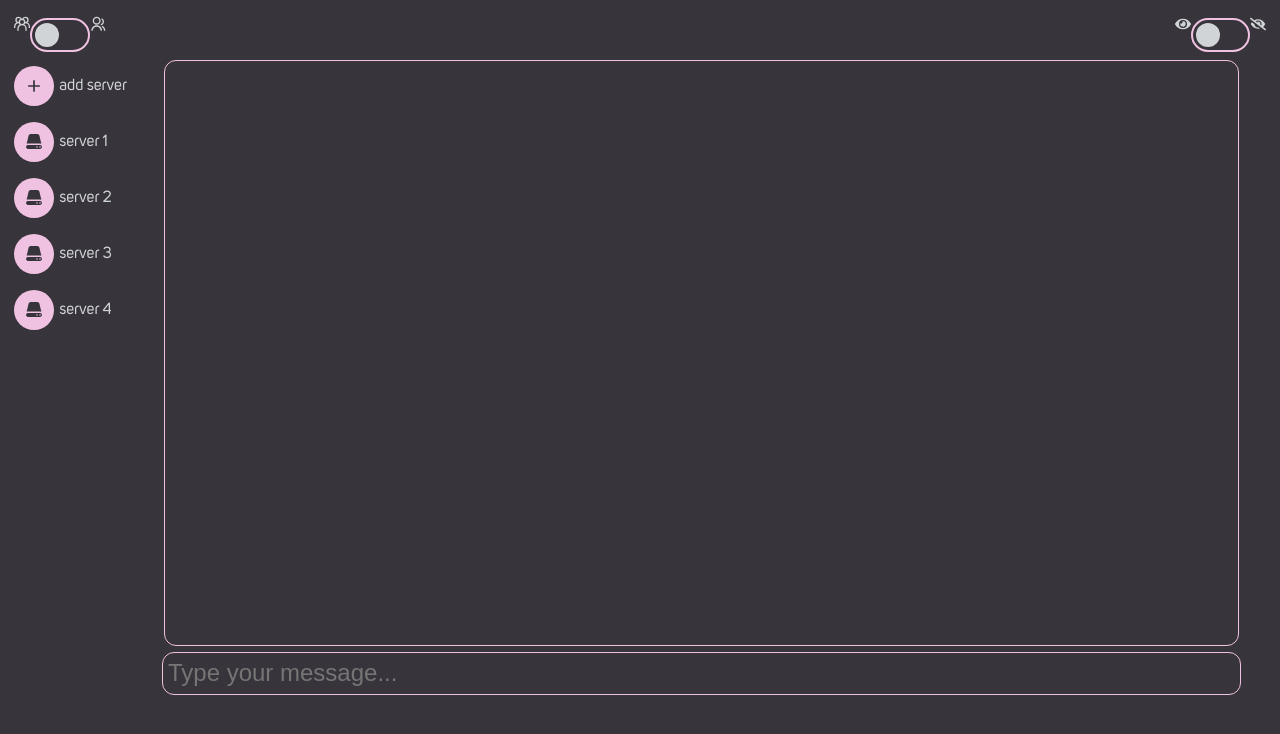
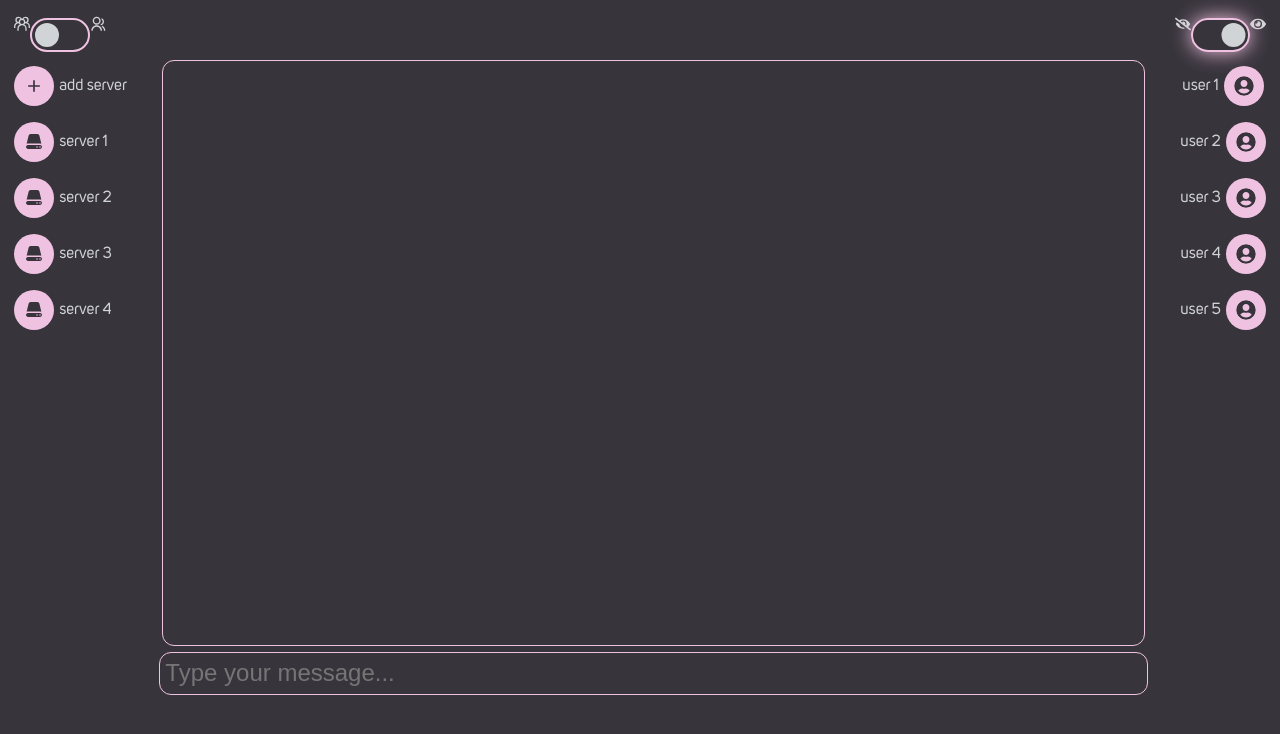
Before and after one commit to t0rbenC0rtes/BeCord-Front, a React (Vite) app: page /app in a window 1280 px wide. Shown: the top 734 px of the page. Built offline with nearby package versions, Linux system fonts and the light colour scheme.

Commit message:
show/hide toggle now works on both serverList and userList

```diff
--- a/src/components/Home.jsx
+++ b/src/components/Home.jsx
@@ -5,19 +5,19 @@ import ChatBox from "./ChatBox";
 import Toggles from "./Toggles";
 
 const Home = () => {
-  const [showUserList, setShowUserList] = useState(false); // Default to 'ON'
+  const [showLists, setShowLists] = useState(true);
 
-  const toggleUserList = () => {
-    setShowUserList((prev) => !prev);
+  const toggleLists = () => {
+    setShowLists((prev) => !prev);
   };
 
   return (
     <div className="app">
-      <Toggles showUserList={showUserList} toggleUserList={toggleUserList} />
+      <Toggles showLists={showLists} toggleLists={toggleLists} />
       <div className="display">
-        <ServerList />
+        {showLists && <ServerList />}
         <ChatBox />
-        {showUserList && <UserList />}
+        {showLists && <UserList />}
       </div>
     </div>
   );
--- a/src/components/Toggles.jsx
+++ b/src/components/Toggles.jsx
@@ -3,9 +3,10 @@ import { GrGroup } from "react-icons/gr";
 import { RiGroupLine } from "react-icons/ri";
 import { FaEye, FaEyeSlash } from "react-icons/fa";
 
-const Toggles = ({ showUserList, toggleUserList }) => {
+const Toggles = ({ showLists, toggleLists }) => {
   return (
     <div className="toggle">
+      {/* Placeholder for future functionality */}
       <div className="serverToggle">
         <GrGroup />
         <label className="switch">
@@ -14,17 +15,19 @@ const Toggles = ({ showUserList, toggleUserList }) => {
         </label>
         <RiGroupLine />
       </div>
+
+      {/* Controls UserList and ServerList visibility */}
       <div className="userToggle">
-        <FaEye />
+        <FaEyeSlash />
         <label className="switch">
           <input
             type="checkbox"
-            checked={showUserList}
-            onChange={toggleUserList}
+            checked={showLists}
+            onChange={toggleLists}
           />
           <span className="slider"></span>
         </label>
-        <FaEyeSlash />
+        <FaEye />
       </div>
     </div>
   );
```
